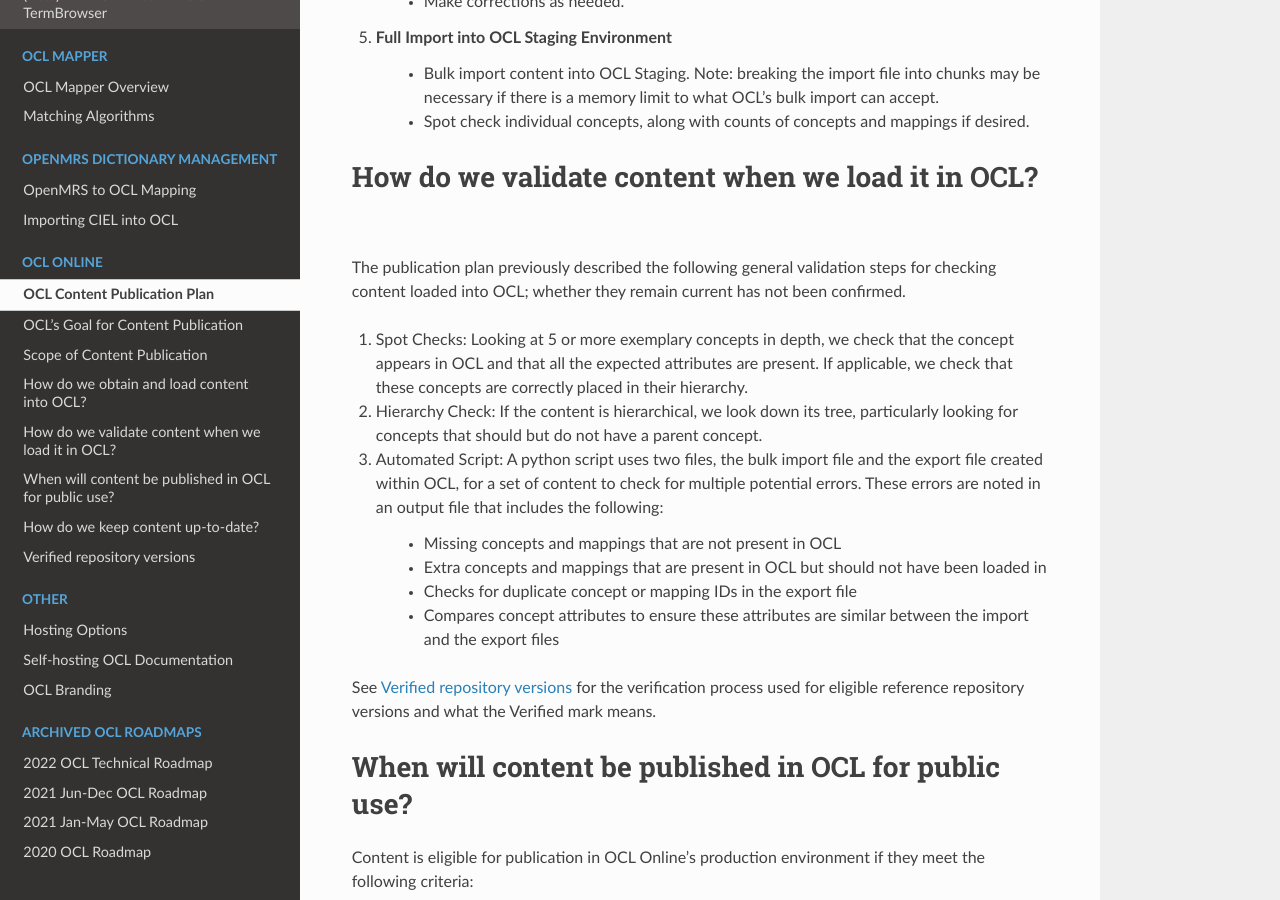
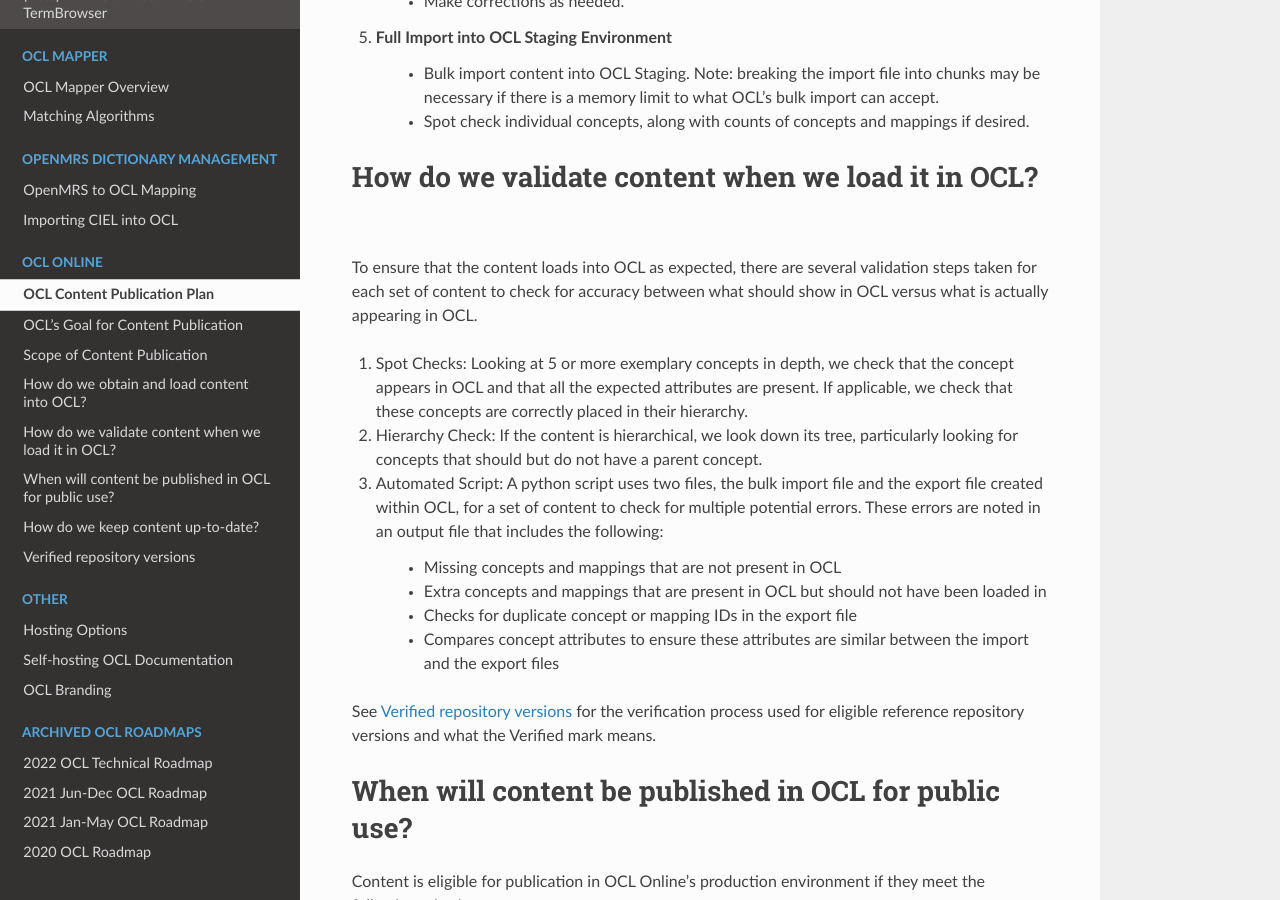
Before and after one commit to OpenConceptLab/ocl-docs, a Sphinx documentation site: the page built from docs/source/oclonline/publicationplan.rst, in a window 1280 px wide and 900 px high, scrolled down 1396 px. Built offline with Sphinx 7.4.7 and the Read the Docs theme 3.1.0, drawn with Linux system fonts in a browser that asks for light colours.

Commit message:
docs: restore content validation introduction

```diff
--- a/docs/source/oclonline/publicationplan.rst
+++ b/docs/source/oclonline/publicationplan.rst
@@ -62,7 +62,7 @@ The OCL team works in partnership with Apelon, Inc., which normalizes and publis
 
 How do we validate content when we load it in OCL?
 -----------------------------------------------------
-The publication plan previously described the following general validation steps for checking content loaded into OCL; whether they remain current has not been confirmed.
+To ensure that the content loads into OCL as expected, there are several validation steps taken for each set of content to check for accuracy between what should show in OCL versus what is actually appearing in OCL.
 
 1. Spot Checks: Looking at 5 or more exemplary concepts in depth, we check that the concept appears in OCL and that all the expected attributes are present. If applicable, we check that these concepts are correctly placed in their hierarchy.
 
```
